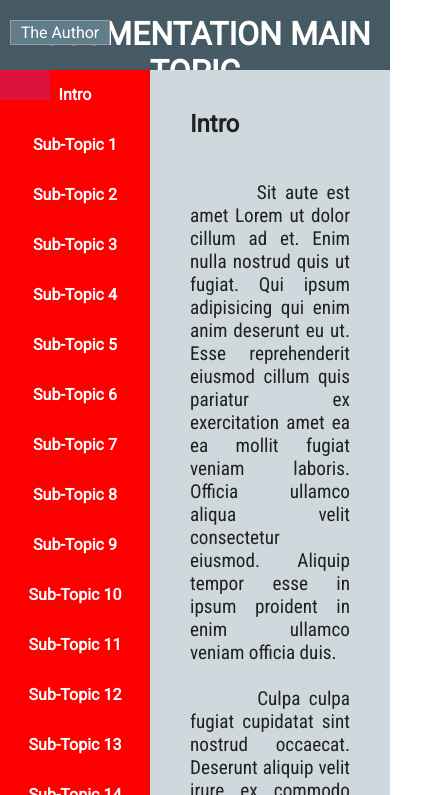
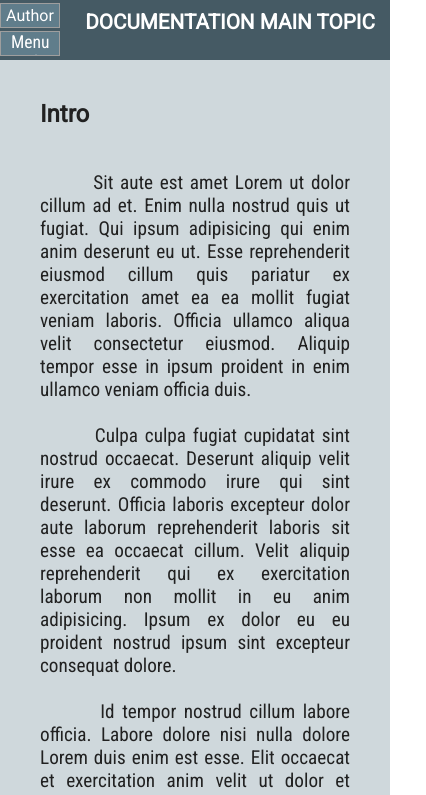
Before and after one commit to MarcMdev/website-templates, a plain HTML site: page documentation page/index.html in a window 390 px wide. Shown: the top 795 px of the page, 426 px wide, since content can reach past the window. Drawn offline with Linux system fonts and the light colour scheme.

Commit message:
finished responsiveness for mobile

```diff
--- a/documentation page/index.html
+++ b/documentation page/index.html
@@ -16,11 +16,12 @@
 
   <!-- HEADER -->
   <header class="sizing">
+    <h1>DOCUMENTATION MAIN TOPIC</h1>
     <label for='profile-input' id="profile-btn">
       <input type="checkbox" name="profile-input" id="profile-input">
       <div id='author'>
         <p>
-          The Author
+          Author
         </p>
       </div>
 
@@ -42,15 +43,20 @@
       </div>
 
     </label>
-    <h1>DOCUMENTATION MAIN TOPIC</h1>
+    <div class="menu-btn">
+      <div>
+        <p>
+          Menu
+        </p>
+        <p>
+          Hide
+        </p>
+      </div>
+    </div>
   </header>
 
   <!-- SIDEBAR -->
   <div class="side-bar">
-    <div id="menu-display">
-      <input type="checkbox">
-    </div>
-
     <div class="sb-btn focus">Intro</div>
     <div class="sb-btn">Sub-Topic 1</div>
     <div class="sb-btn">Sub-Topic 2</div>
--- a/documentation page/script.js
+++ b/documentation page/script.js
@@ -1,7 +1,11 @@
 const sideBarBtn = Array.from(document.querySelectorAll('.sb-btn'))
 const content = Array.from(document.querySelectorAll('.content'));
 const profileInput = document.querySelector('#profile-input');
+const menuBtn = document.querySelector('.menu-btn');
+const sideBar = document.querySelector('.side-bar');
 
+
+// Event Functions
 function showContent() {
 
   sideBarBtn.forEach(btn => btn.classList.remove('focus'));
@@ -10,15 +14,36 @@ function showContent() {
   content.forEach(page => page.classList.remove('block'));
   content[sideBarBtn.indexOf(this)].classList.add('block');
 
-}
+  menuBtn.classList.toggle('focus');
+  sideBar.classList.toggle('slide-in');
 
-sideBarBtn.forEach(btn => btn.addEventListener('click', showContent))
+};
+
+function slideIn() {
+  sideBar.classList.toggle('slide-in');
+  menuBtn.classList.toggle('focus');
+};
+
+sideBarBtn.forEach(btn => btn.addEventListener('click', showContent));
 
 // Uncheck the Author button on window click
+// Hide SideBar
 window.addEventListener('mouseup', (e)=> {
 
   if (profileInput.checked === true) {
     setTimeout(() => profileInput.checked = false , 100);
+  };
+
+  if (sideBar.classList.contains('slide-in')) {
+    setTimeout(()=> {
+      if (sideBar.classList.contains('slide-in')) {
+        menuBtn.classList.toggle('focus');
+        sideBar.classList.toggle('slide-in')
+      }
+    }, 100)
   }
 
-})
+});
+
+//slide-in effect for side-bar on mobile version
+menuBtn.addEventListener('click', slideIn);
--- a/documentation page/style.css
+++ b/documentation page/style.css
@@ -65,7 +65,7 @@ header {
     display: inline-block;
 
     height: 25px;
-    width: 100px;
+    width: 60px;
 
     border: 1px solid var(--accent-color);
     margin: 0;
@@ -98,7 +98,7 @@ header {
     #profile {
       position: absolute;
       top: 0px;
-      left: 115px;
+      right: -315px;
       box-sizing: border-box;
       padding: 10px 15px;
       height: fit-content;
@@ -115,7 +115,8 @@ header {
       border-radius: 0.3rem;
 
       cursor: default;
-      transition: opacity 0.15s ease-in;
+      transition: all 0.15s ease-in;
+      z-index: 3;
     }
       #profile img {
         width: auto;
@@ -142,6 +143,39 @@ header {
         opacity: 1;
       }
 
+    .menu-btn {
+      display: none;
+      position: absolute;
+      top: 31px;
+      left: 0;
+
+      width: 60px;
+      height: 25px;
+
+      background: var(--default-primary-color);
+      border: 1px solid var(--accent-color);
+
+      overflow: hidden;
+      box-sizing: border-box;
+      cursor: pointer;
+      transition: background 0.15s ease-in;
+    }
+      .menu-btn div {
+        position: absolute;
+        top: 0;
+        left: 10px;
+
+        margin: 0;
+        padding: 0;
+      }
+        .menu-btn div p {
+          font-family: 'Roboto Condensed', sans-serif;
+          font-size: 1.1rem;
+
+          margin: 0;
+          padding: 0px 0;
+        }
+
 
 
 /* =============== */
@@ -154,6 +188,7 @@ header {
   color: var(--text-primary-color);
 
   overflow-y: scroll;
+
 }
   .sb-btn {
     margin: 0;
@@ -166,25 +201,15 @@ header {
     font-weight: 600;
 
     box-sizing: border-box;
-    ;
 
     cursor: pointer;
-    transition: background 0.15s ease-in;
+    transition: background 0.1s ease-in;
   }
     .sb-btn:hover {
       background: var(--dark-primary-color);
     }
 
-  #menu-display {
-    position: absolute;
 
-
-    width: 50px;
-    height: 30px;
-
-    background-color: crimson;
-  }
-    #menu-display input {display: none}
 
 /* ================== */
 /* ----- MAIN ----- */
@@ -267,16 +292,58 @@ footer {
   visibility: visible;
 }
 
+.slide-in {
+  transform: translateX(150px)
+}
 
 
 /* ================================ */
 
 /* ----- MEDIA QUERY ----- */
 
-@media (max-width: 600px) {
+@media (max-width: 769px) {
 
-  .sb-btn {
-    background: red;
+  body {
+    grid-template: 60px calc(100vh - 90px) 30px / 100vw;
+    grid-template-areas: 'header'
+                        'main'
+                        'footer';
   }
 
+  header h1 {
+    font-size: 5.3vw;
+    margin-left: 70px;
+    margin-top: 10px;
+  }
+
+  /* Buttons */
+  #profile-btn {top: 3px; Left: 0;}
+  .menu-btn {
+    display: block;
+  }
+
+  #profile {
+    position: fixed;
+    top: 70px;
+    left: 10px;
+  }
+    #profile::before {
+      display: none;
+    }
+
+  .side-bar {
+    position: absolute;
+    top: 60px;
+    left: -150px;
+
+    width: 150px;
+
+    height: calc(100vh - 90px);
+    max-height: calc(100vh - 90px);
+
+    transition: transform 0.1s ease-in-out;
+
+  }
+
+  .main { height: calc(100vh - 90px);}
 }
```
